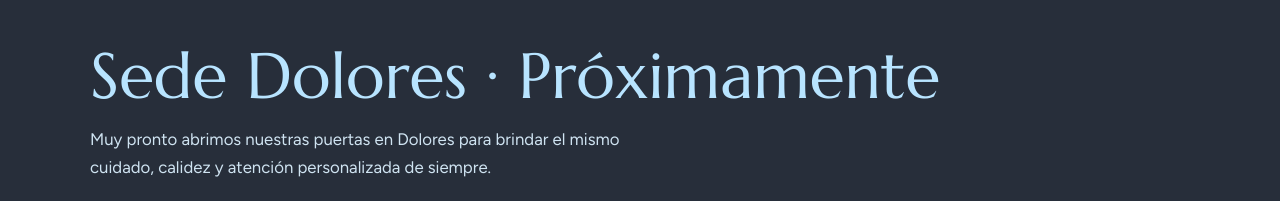
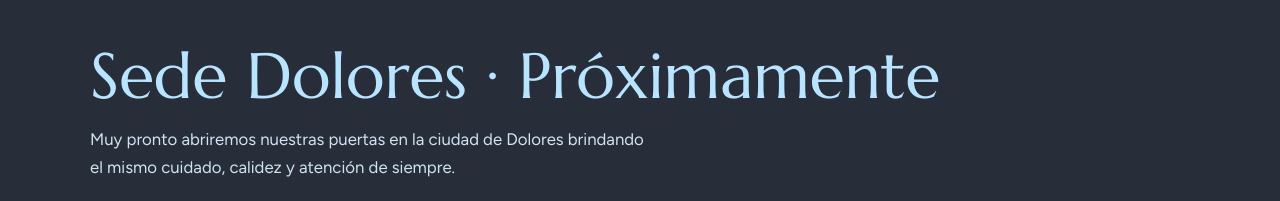
Before and after one commit to ambararnustrabajo-bot/residencia-Maria-del-Mar, a plain HTML site: page index.html in a window 1280 px wide. Shown: the part 5240-5441 px from the top of the page. Drawn offline with Linux system fonts and the light colour scheme; files whose address does not match are found by name.

Commit message:
Update index.html

```diff
--- a/index.html
+++ b/index.html
@@ -131,7 +131,7 @@
   <section class="bloque pronto" id="pronto">
     <div class="wrap">
       <h2>Sede Dolores · Próximamente</h2>
-      <p class="sub">Muy pronto abrimos nuestras puertas en Dolores para brindar el mismo cuidado, calidez y atención personalizada de siempre.</p>
+      <p class="sub">Muy pronto abriremos nuestras puertas en la ciudad de Dolores brindando el mismo cuidado, calidez y atención de siempre.</p>
       <p class="lugar">Ruta 2 Km 211 · Dolores, Buenos Aires</p>
 
       <div class="dolores-showcase">
```
